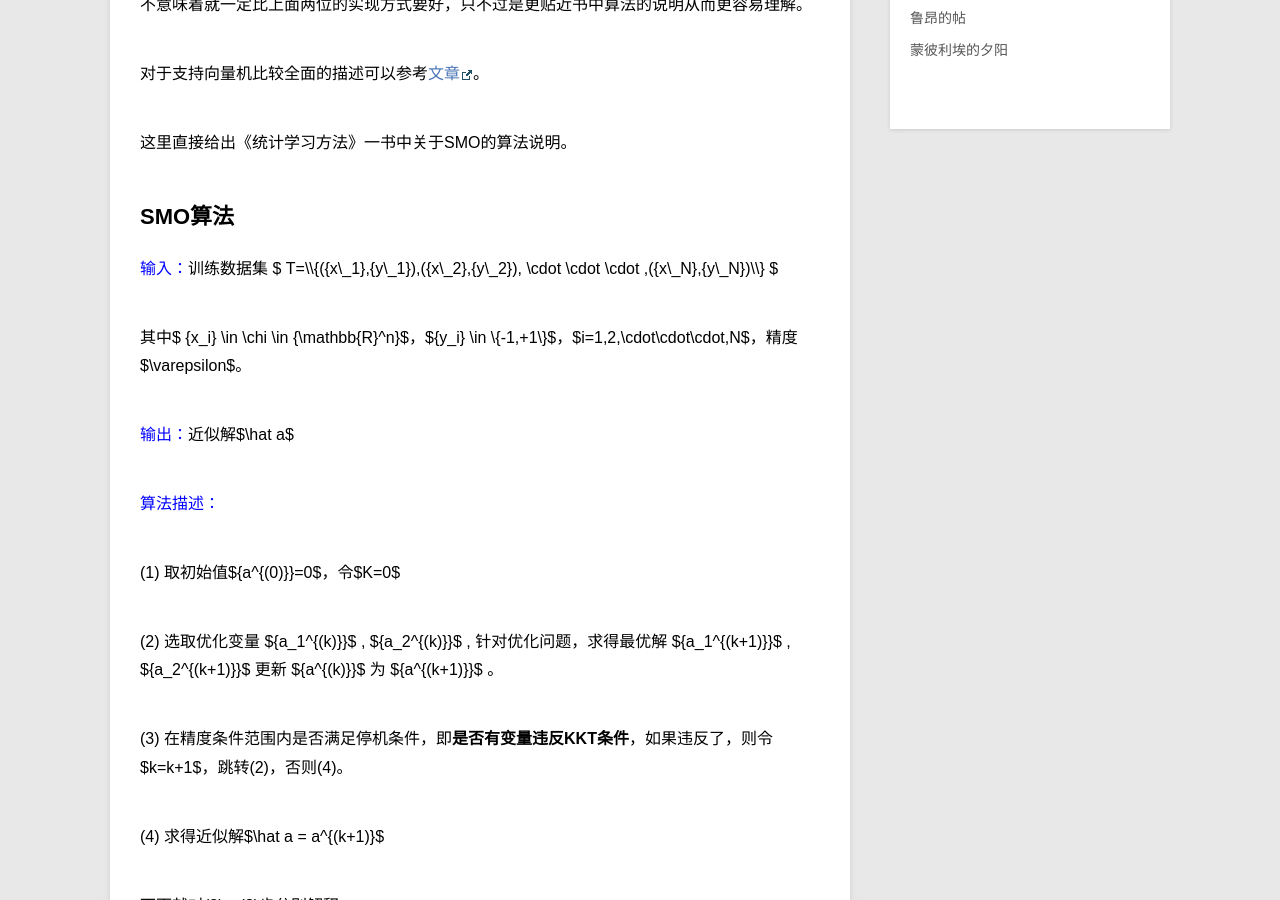
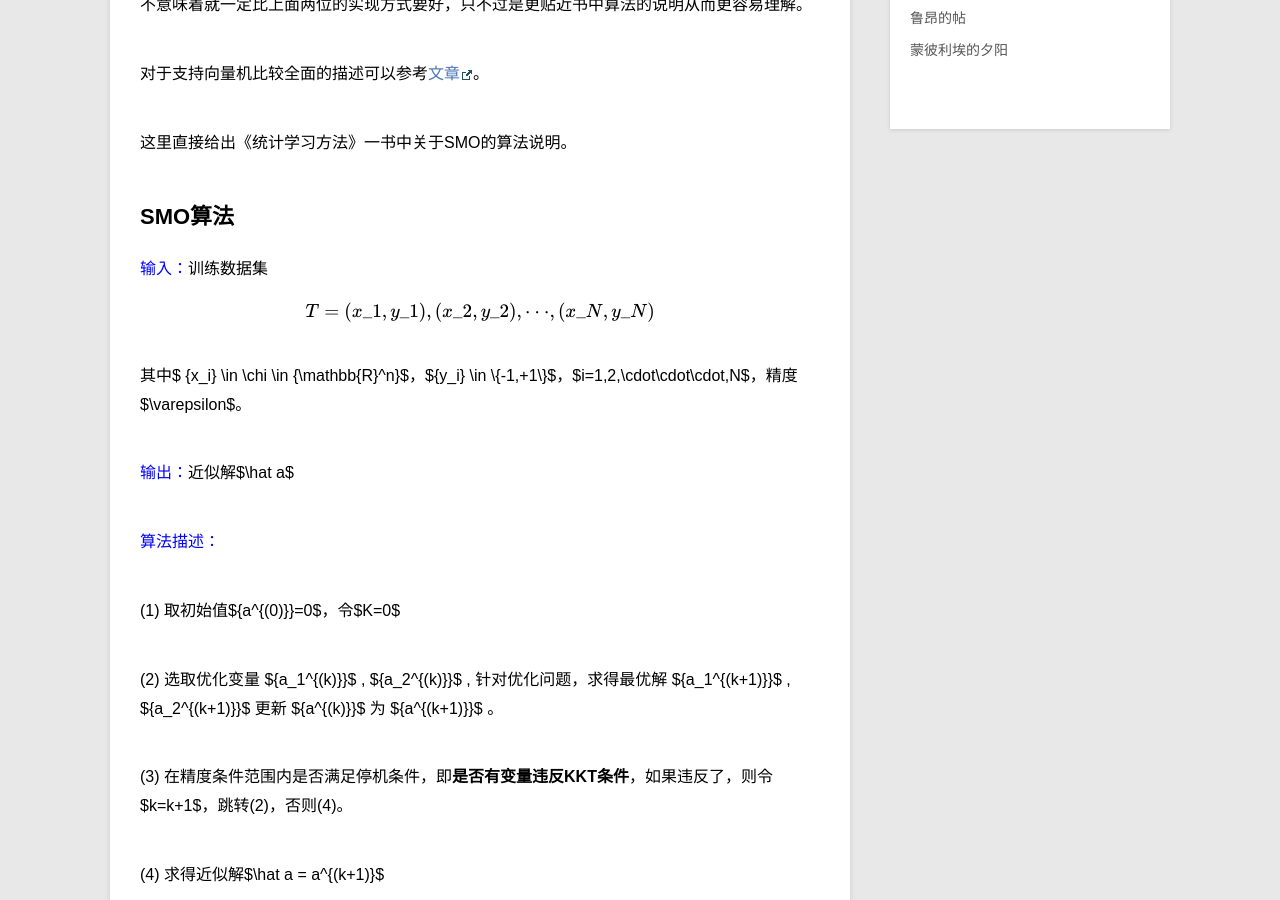
Before and after one commit to ZhiyuanLIPlus/zhiyuanliplus.github.io, a Jekyll site: the page built from _posts/blog/2017-04-09-SVM-SMO.md, in a window 1280 px wide and 900 px high, scrolled down 603 px. Built offline with Jekyll 4.4.1, drawn with Linux system fonts in a browser that asks for light colours; formulas are drawn with MathJax 3.

Commit message:
Test for MathFormula in blog

```diff
--- a/_layouts/default.html
+++ b/_layouts/default.html
@@ -8,12 +8,14 @@
     <title>{% if page.title %}{{ page.title }}{% endif %}</title>
     <meta name="author" content="lincode" />
     <meta name="renderer" content="webkit">
-    <meta name="description" content="lincode's Blog" />
+    <meta name="description" content="Zhiyuan's Blog" />
     <meta name="viewport" content="width=device-width, initial-scale=1.0, minimum-scale=1.0">
     <link rel="stylesheet" href="/css/default.css" type="text/css" />
     <link rel="shortcut icon" href="/favicon.ico" type="image/x-icon" />
     <link rel="alternate" type="application/atom+xml" title="Recent Entries" href="{{ site.feed }}" />
     <script src="/js/jquery-1.7.1.min.js" type="text/javascript"></script>
+    <script type="text/javascript" src="http://cdn.mathjax.org/mathjax/latest/MathJax.js?config=TeX-AMS-MML_HTMLorMML">
+</script>
 </head>
 <body>
 
--- a/_posts/blog/2017-04-09-SVM-SMO.md
+++ b/_posts/blog/2017-04-09-SVM-SMO.md
@@ -17,7 +17,7 @@
 
 ## SMO算法
 
-<p style="text-indent:0"><em style="color:blue"> 输入：</em>训练数据集 $ T=\\{({x\_1},{y\_1}),({x\_2},{y\_2}), \cdot \cdot \cdot ,({x\_N},{y\_N})\\} $ </p>
+<p style="text-indent:0"><em style="color:blue"> 输入：</em>训练数据集 $$ T=\\{({x\_1},{y\_1}),({x\_2},{y\_2}), \cdot \cdot \cdot ,({x\_N},{y\_N})\\} $$ </p>
 
 其中$ {x\_i} \in \chi  \in {\mathbb{R}^n}$，${y\_i} \in \\{-1,+1\\}$，$i=1,2,\cdot\cdot\cdot,N$，精度$\varepsilon$。
 
```
